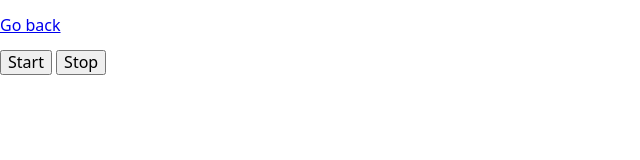
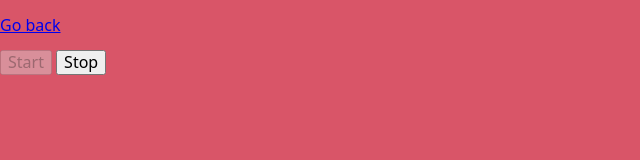
Before and after one commit to olekpositive/goit-js-hw-09, a website built with Parcel: page src/01-color-switcher.html in a window 1280 px wide. Both pictures are taken after a click on the button "Start". Shown: the whole page, without its empty margins (0-640 px from the left). Built offline with nearby package versions, Linux system fonts and the light colour scheme.

Commit message:
Added_color-switcher

```diff
--- a/src/js/01-color-switcher.js
+++ b/src/js/01-color-switcher.js
@@ -1,3 +1,29 @@
+
+
+const btnStart = document.querySelector('button[data-start]');
+const btnStop = document.querySelector('button[data-stop]');
+const body = document.querySelector('body');
+
+let timer;
+
 function getRandomHexColor() {
     return `#${Math.floor(Math.random() * 16777215).toString(16)}`;
 }
+
+btnStart.addEventListener("click", () => {
+    btnStart.setAttribute("disabled", true);
+    btnStop.removeAttribute("disabled");
+    timer = setInterval(() => {
+        body.style.backgroundColor = getRandomHexColor();
+    }, 1000);
+
+});
+
+
+
+btnStop.addEventListener("click", () => {
+    btnStart.removeAttribute("disabled");
+    btnStop.setAttribute("disabled", true);
+    clearInterval(timer);
+}
+);
```
Also changed, not shown: src/index.html (+1 -1 lines).
